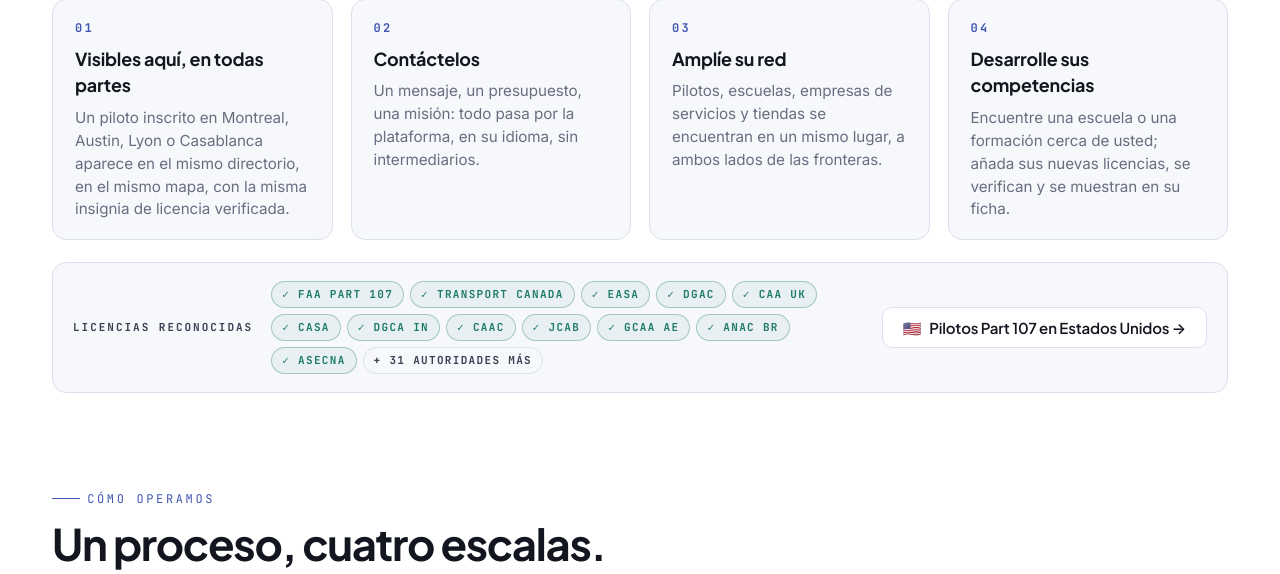
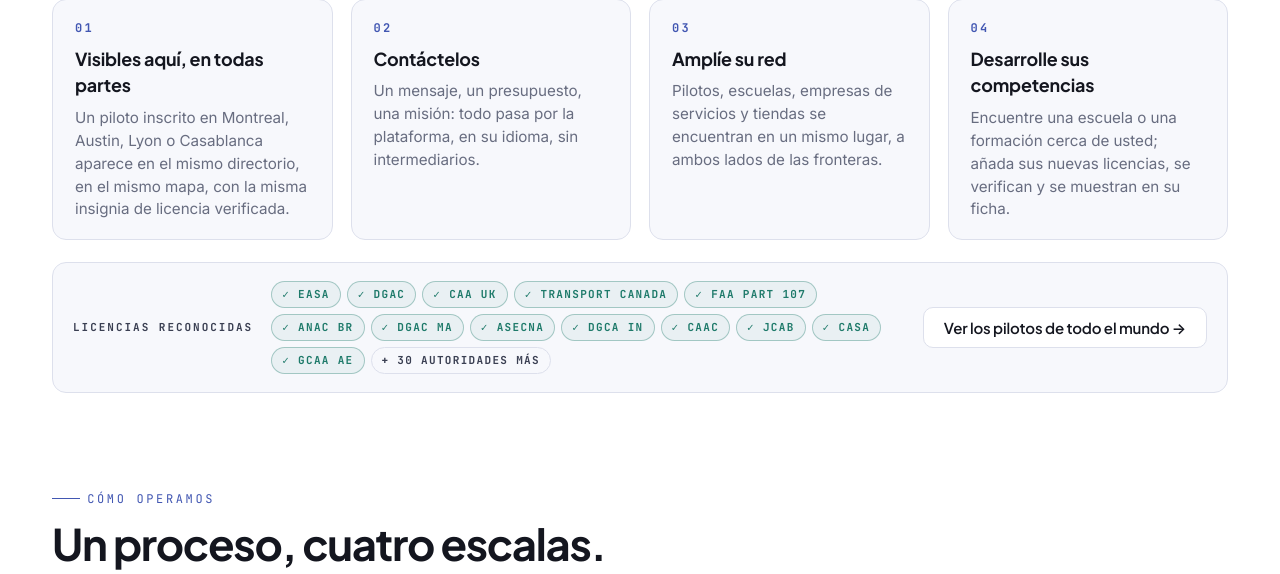
Before and after one commit to Aube2023/AubeDroniste, a Flask app: page /es/ in a window 1280 px wide. Shown: the part 1359-1933 px from the top of the page. Run offline with Flask 3, Linux system fonts and the light colour scheme; data comes from the database, SQL or seed files in the repository; data that the repository does not hold is empty; parts of the project's set-up code (start-up, migrations or seed data) failed here and were passed over; some libraries are stand-ins or nearby versions.

Commit message:
Accueil : aucun pays en vedette ; Part 107 rangé dans l'annuaire
La section « référence mondiale » renvoyait vers les pilotes Part 107 des
États-Unis, comme si le reste du monde comptait moins. Le lien devient
« Voir les pilotes du monde entier », les autorités suivent l'ordre des
régions sans pays en tête, et le pied de page ne cite plus les États-Unis.
La page Part 107 tient lieu de page « États-Unis » dans la colonne « par
pays » de l'annuaire et sous le filtre États-Unis, comme n'importe quel pays.

Co-Authored-By: Claude Opus 5 (1M context) <noreply@anthropic.com>
Claude-Session: https://claude.ai/code/session_01EHVUJAj4mGUHfGu1Z7tyD2

```diff
--- a/i18n.py
+++ b/i18n.py
@@ -583,7 +583,7 @@ _T = {
     "home.world.4.p": {"fr": "Trouvez une école ou une formation près de chez vous ; ajoutez vos nouveaux brevets, ils sont vérifiés puis affichés sur votre fiche.", "en": "Find a school or a course near you; add your new licences, they get checked and shown on your page.", "es": "Encuentre una escuela o una formación cerca de usted; añada sus nuevas licencias, se verifican y se muestran en su ficha.", "ru": "Найдите школу или курс рядом с вами; добавляйте новые лицензии, их проверят и покажут в профиле.", "hi": "अपने पास कोई स्कूल या कोर्स खोजें; नए लाइसेंस जोड़ें, वे जाँचे जाकर आपकी प्रोफ़ाइल पर दिखते हैं।", "uk": "Знайдіть школу чи курс поруч; додавайте нові ліцензії, їх перевірять і покажуть у профілі.", "tr": "Yakınınızda bir okul veya eğitim bulun; yeni lisanslarınızı ekleyin, doğrulanır ve profilinizde gösterilir.", "ur": "اپنے قریب اسکول یا کورس تلاش کریں؛ نئے لائسنس شامل کریں، ان کی تصدیق ہو کر آپ کے پروفائل پر دکھائے جاتے ہیں۔", "bn": "কাছাকাছি স্কুল বা কোর্স খুঁজুন; নতুন লাইসেন্স যোগ করুন, যাচাই হয়ে আপনার প্রোফাইলে দেখানো হয়।"},
     "home.world.auth_label": {"fr": "Brevets reconnus", "en": "Recognised licences", "es": "Licencias reconocidas", "ru": "Признаваемые лицензии", "hi": "मान्य लाइसेंस", "uk": "Визнані ліцензії", "tr": "Tanınan lisanslar", "ur": "تسلیم شدہ لائسنس", "bn": "স্বীকৃত লাইসেন্স"},
     "home.world.auth_more": {"fr": "+ {n} autres autorités", "en": "+ {n} more authorities", "es": "+ {n} autoridades más", "ru": "+ ещё {n} ведомств", "hi": "+ {n} अन्य प्राधिकरण", "uk": "+ ще {n} відомств", "tr": "+ {n} kurum daha", "ur": "+ {n} مزید ادارے", "bn": "+ আরও {n} কর্তৃপক্ষ"},
-    "home.world.usa": {"fr": "Pilotes Part 107 aux États-Unis →", "en": "Part 107 pilots in the United States →", "es": "Pilotos Part 107 en Estados Unidos →", "ru": "Пилоты Part 107 в США →", "hi": "संयुक्त राज्य में Part 107 पायलट →", "uk": "Пілоти Part 107 у США →", "tr": "ABD'de Part 107 pilotları →", "ur": "امریکہ میں Part 107 پائلٹس →", "bn": "যুক্তরাষ্ট্রে Part 107 পাইলট →"},
+    "home.world.all": {"fr": "Voir les pilotes du monde entier →", "en": "See pilots from all over the world →", "es": "Ver los pilotos de todo el mundo →", "ru": "Смотреть пилотов со всего мира →", "hi": "दुनिया भर के पायलट देखें →", "uk": "Переглянути пілотів з усього світу →", "tr": "Dünyanın her yerinden pilotları görün →", "ur": "دنیا بھر کے پائلٹس دیکھیں →", "bn": "সারা বিশ্বের পাইলট দেখুন →"},
     "home.why.eyebrow": {"fr": "Pourquoi AubePilot", "en": "Why AubePilot", "es": "Por qué AubePilot", "ru": "Почему AubePilot", "hi": "AubePilot क्यों", "uk": "Чому AubePilot", "tr": "Neden AubePilot", "ur": "AubePilot کیوں", "bn": "কেন AubePilot"},
     "home.why.h":       {"fr": "Plus qu'un annuaire : la mission de bout en bout.",
                          "en": "More than a directory: the whole mission, end to end.",
@@ -1519,7 +1519,6 @@ _T = {
     "footer.faq":      {"fr": "FAQ",                 "en": "FAQ", "es": "FAQ", "ru": "FAQ", "hi": "FAQ", "uk": "FAQ", "tr": "FAQ", "ur": "عام سوالات", "bn": "সাধারণ প্রশ্ন"},
     "footer.contact":  {"fr": "Nous joindre",        "en": "Contact us", "es": "Contáctenos", "ru": "Связаться с нами", "hi": "संपर्क करें", "uk": "Зв'язатися з нами", "tr": "Bize ulaşın", "ur": "ہم سے رابطہ کریں", "bn": "যোগাযোগ করুন"},
     "footer.updates": {"fr": "Nouveautés", "en": "What's new", "es": "Novedades", "ru": "Что нового", "hi": "नया क्या है", "uk": "Що нового", "tr": "Yenilikler", "ur": "نیا کیا ہے", "bn": "নতুন কী"},
-    "footer.part107": {"fr": "Part 107 · États-Unis", "en": "Part 107 · United States", "es": "Part 107 · Estados Unidos", "ru": "Part 107 · США", "hi": "Part 107 · संयुक्त राज्य", "uk": "Part 107 · США", "tr": "Part 107 · ABD", "ur": "Part 107 · امریکہ", "bn": "Part 107 · যুক্তরাষ্ট্র"},
     "updates.eyebrow": {"fr": "Nouveautés", "en": "What's new", "es": "Novedades", "ru": "Что нового", "hi": "नया क्या है", "uk": "Що нового", "tr": "Yenilikler", "ur": "نیا کیا ہے", "bn": "নতুন কী"},
     "updates.h": {"fr": "Ce qui a changé pour vous.", "en": "What changed for you.", "es": "Lo que cambió para usted.", "ru": "Что изменилось для вас.", "hi": "आपके लिए क्या बदला।", "uk": "Що змінилося для вас.", "tr": "Sizin için neler değişti.", "ur": "آپ کے لیے کیا بدلا۔", "bn": "আপনার জন্য কী বদলেছে।"},
     "updates.lead": {"fr": "Les fonctions ajoutées pour les pilotes et les clients, des plus récentes aux plus anciennes.", "en": "The features added for pilots and clients, newest first.", "es": "Las funciones añadidas para pilotos y clientes, de la más reciente a la más antigua.", "ru": "Функции, добавленные для пилотов и клиентов, от новых к старым.", "hi": "पायलटों और ग्राहकों के लिए जोड़ी गई सुविधाएँ, सबसे नई पहले।", "uk": "Функції, додані для пілотів і клієнтів, від найновіших до найстаріших.", "tr": "Pilotlar ve müşteriler için eklenen özellikler, en yeniden en eskiye.", "ur": "پائلٹس اور کلائنٹس کے لیے شامل کی گئی سہولتیں، سب سے نئی پہلے۔", "bn": "পাইলট ও ক্লায়েন্টদের জন্য যোগ করা ফিচার, নতুন থেকে পুরোনো।"},
--- a/templates/base.html
+++ b/templates/base.html
@@ -175,7 +175,6 @@
     <a href="{{ url_for('index') }}#comment-ca-marche" class="muted">{{ t('footer.how') }}</a>
     <a href="{{ url_for('faq') }}" class="muted">{{ t('footer.faq') }}</a>
     <a href="{{ url_for('updates') }}" class="muted">{{ t('footer.updates') }}</a>
-    <a href="{{ url_for('part107') }}" class="muted">{{ t('footer.part107') }}</a>
     <a href="{{ url_for('contact_form') }}" class="muted">{{ t('footer.contact') }}</a>
     {% if social_links %}
       <span class="footer-social">
--- a/templates/index.html
+++ b/templates/index.html
@@ -68,14 +68,14 @@
     </div>
     {% endfor %}
   </div>
-  {% set shown = ['FAA', 'Transport Canada', 'EASA', 'DGAC', 'CAA_UK', 'CASA', 'DGCA_IN', 'CAAC', 'JCAB', 'GCAA_AE', 'ANAC_BR', 'ASECNA'] %}
+  {% set shown = ['EASA', 'DGAC', 'CAA_UK', 'Transport Canada', 'FAA', 'ANAC_BR', 'DGAC_MA', 'ASECNA', 'DGCA_IN', 'CAAC', 'JCAB', 'CASA', 'GCAA_AE'] %}
   <div class="world-auths">
     <span class="lbl">{{ t('home.world.auth_label') }}</span>
     <div class="auth-chips">
       {% for code in shown %}<span class="auth-chip" title="{{ auth_label(code) }}">✓ {{ auth_chip(code) }}</span>{% endfor %}
       <span class="auth-chip more">{{ t('home.world.auth_more', n=(licence_authorities|length) - (shown|length) - 1) }}</span>
     </div>
-    <a class="ghost" href="{{ url_for('part107') }}"><span aria-hidden="true">🇺🇸</span> {{ t('home.world.usa') }}</a>
+    <a class="ghost" href="{{ url_for('pilots_search') }}">{{ t('home.world.all') }}</a>
   </div>
 </section>
 
--- a/templates/pilots_search.html
+++ b/templates/pilots_search.html
@@ -7,6 +7,7 @@
   <h1>{{ 'Trouver un pilote.' if fr else 'Find a pilot.' }}</h1>
   <p class="lead muted">
     {{ pilots|length }} {{ 'pilote(s) correspondent à votre filtrage' if fr else 'pilot(s) match your filters' }}{% if params.near_label %}{{ ', du plus proche de ' if fr else ', nearest first around ' }}<strong>{{ params.near_label }}</strong>{% endif %}.
+    {% if params.country == 'États-Unis' %}<a href="{{ url_for('part107') }}">{{ 'Pilotes Part 107 →' if fr else 'Part 107 pilots →' }}</a>{% endif %}
   </p>
 </div>
 
--- a/translations/ar.json
+++ b/translations/ar.json
@@ -563,8 +563,7 @@
 "home.world.4.p": "اعثر على مدرسة أو تدريب قريب منك؛ أضف رخصك الجديدة، تُراجَع ثم تُعرض على صفحتك.",
 "home.world.auth_label": "الرخص المعترف بها",
 "home.world.auth_more": "+ {n} هيئات أخرى",
-"home.world.usa": "طيّارو Part 107 في الولايات المتحدة →",
-"footer.part107": "Part 107 · الولايات المتحدة"
+"home.world.all": "شاهد الطيّارين من كل أنحاء العالم →"
 },
 "seo": {
 "home.title": "استئجار طيار درون معتمد — عروض أسعار مجانية | AubePilot",
--- a/translations/de.json
+++ b/translations/de.json
@@ -563,8 +563,7 @@
 "home.world.4.p": "Finden Sie eine Schule oder Schulung in Ihrer Nähe; fügen Sie neue Lizenzen hinzu, sie werden geprüft und auf Ihrem Profil angezeigt.",
 "home.world.auth_label": "Anerkannte Lizenzen",
 "home.world.auth_more": "+ {n} weitere Behörden",
-"home.world.usa": "Part-107-Piloten in den USA →",
-"footer.part107": "Part 107 · USA"
+"home.world.all": "Piloten aus aller Welt ansehen →"
 },
 "seo": {
 "home.title": "Zertifizierten Drohnenpiloten buchen — Kostenlose Angebote | AubePilot",
--- a/translations/id.json
+++ b/translations/id.json
@@ -563,8 +563,7 @@
 "home.world.4.p": "Temukan sekolah atau pelatihan di dekat Anda; tambahkan lisensi baru, akan diperiksa lalu ditampilkan di profil Anda.",
 "home.world.auth_label": "Lisensi yang diakui",
 "home.world.auth_more": "+ {n} otoritas lainnya",
-"home.world.usa": "Pilot Part 107 di Amerika Serikat →",
-"footer.part107": "Part 107 · Amerika Serikat"
+"home.world.all": "Lihat pilot dari seluruh dunia →"
 },
 "seo": {
 "home.title": "Sewa pilot drone bersertifikat — Penawaran gratis | AubePilot",
--- a/translations/pt.json
+++ b/translations/pt.json
@@ -563,8 +563,7 @@
 "home.world.4.p": "Encontre uma escola ou formação perto de si; adicione as suas novas licenças, são verificadas e exibidas na sua ficha.",
 "home.world.auth_label": "Licenças reconhecidas",
 "home.world.auth_more": "+ {n} outras autoridades",
-"home.world.usa": "Pilotos Part 107 nos Estados Unidos →",
-"footer.part107": "Part 107 · Estados Unidos"
+"home.world.all": "Ver pilotos do mundo inteiro →"
 },
 "seo": {
 "home.title": "Contrate um piloto de drone certificado — Orçamentos grátis | AubePilot",
--- a/translations/vi.json
+++ b/translations/vi.json
@@ -563,8 +563,7 @@
 "home.world.4.p": "Tìm một trường hoặc khóa học gần bạn; thêm giấy phép mới, chúng được kiểm tra rồi hiển thị trên trang của bạn.",
 "home.world.auth_label": "Giấy phép được công nhận",
 "home.world.auth_more": "+ {n} cơ quan khác",
-"home.world.usa": "Phi công Part 107 tại Hoa Kỳ →",
-"footer.part107": "Part 107 · Hoa Kỳ"
+"home.world.all": "Xem phi công từ khắp thế giới →"
 },
 "seo": {
 "home.title": "Thuê phi công drone được chứng nhận — Báo giá miễn phí | AubePilot",
```
Also changed, not shown: templates/_directory_hub.html (+4 -4 lines), tests/test_part107.py (+8 -2 lines).
